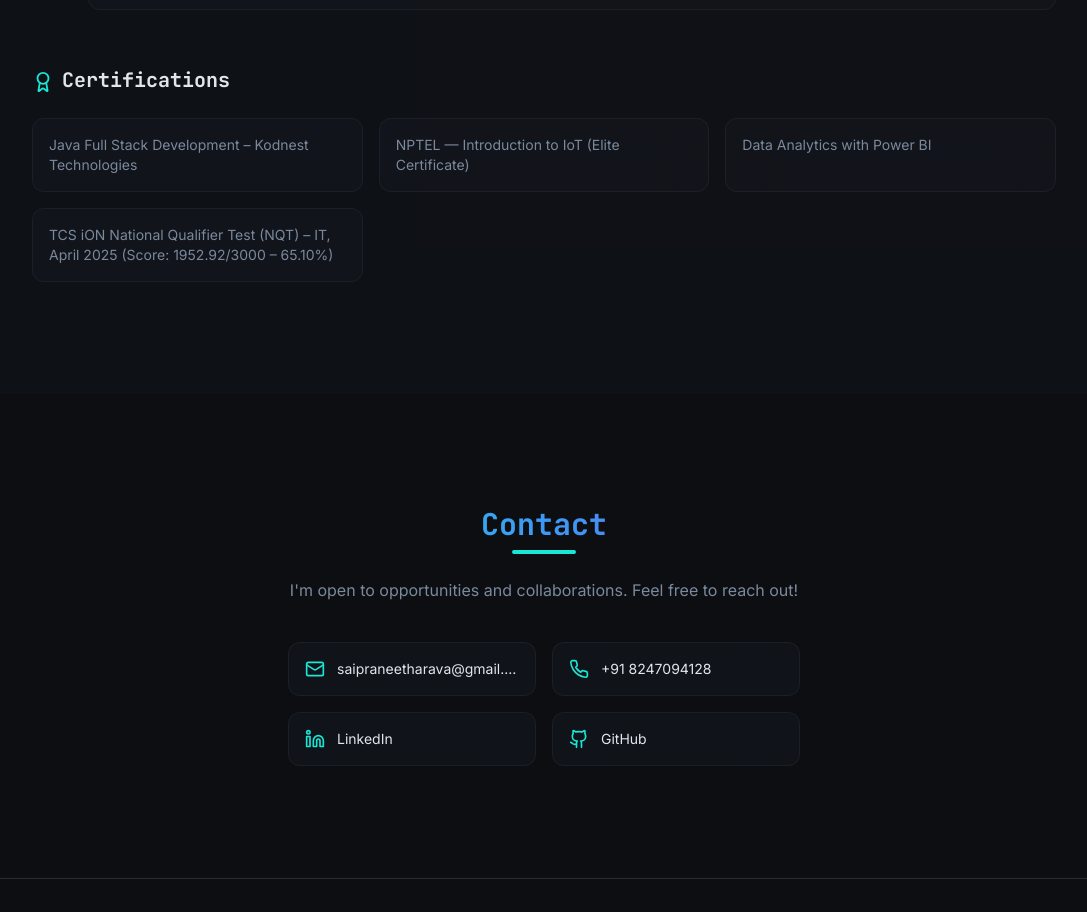
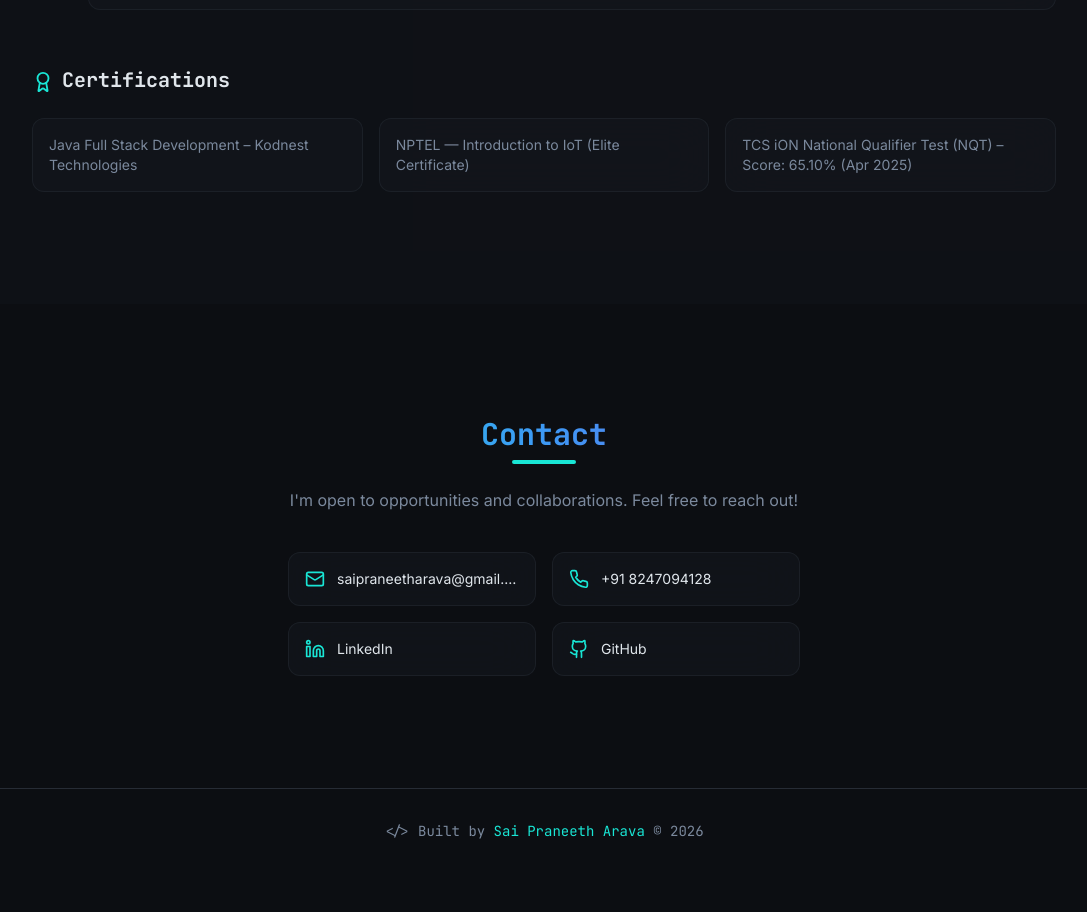
Before and after one commit to Saipraneeth08/My_Portfolio, a React (Vite) app: page / in a window 1280 px wide. Shown: the part 3052-3964 px from the top of the page, without its empty margins (96-1183 px from the left). After the commit the page ends 3925 px from the top, so only its background shows below. Built offline with nearby package versions, Linux system fonts and the light colour scheme; the HTML template or start-up script is replaced by a standard one.

Commit message:
Update EducationSection.tsx

```diff
--- a/src/components/EducationSection.tsx
+++ b/src/components/EducationSection.tsx
@@ -25,8 +25,7 @@ const education = [
 const certs = [
   "Java Full Stack Development – Kodnest Technologies",
   "NPTEL — Introduction to IoT (Elite Certificate)",
-  "Data Analytics with Power BI",
-  "TCS iON National Qualifier Test (NQT) – IT, April 2025 (Score: 1952.92/3000 – 65.10%)",
+  "TCS iON National Qualifier Test (NQT) – Score: 65.10% (Apr 2025)",
 ];
 
 const EducationSection = () => (
```
